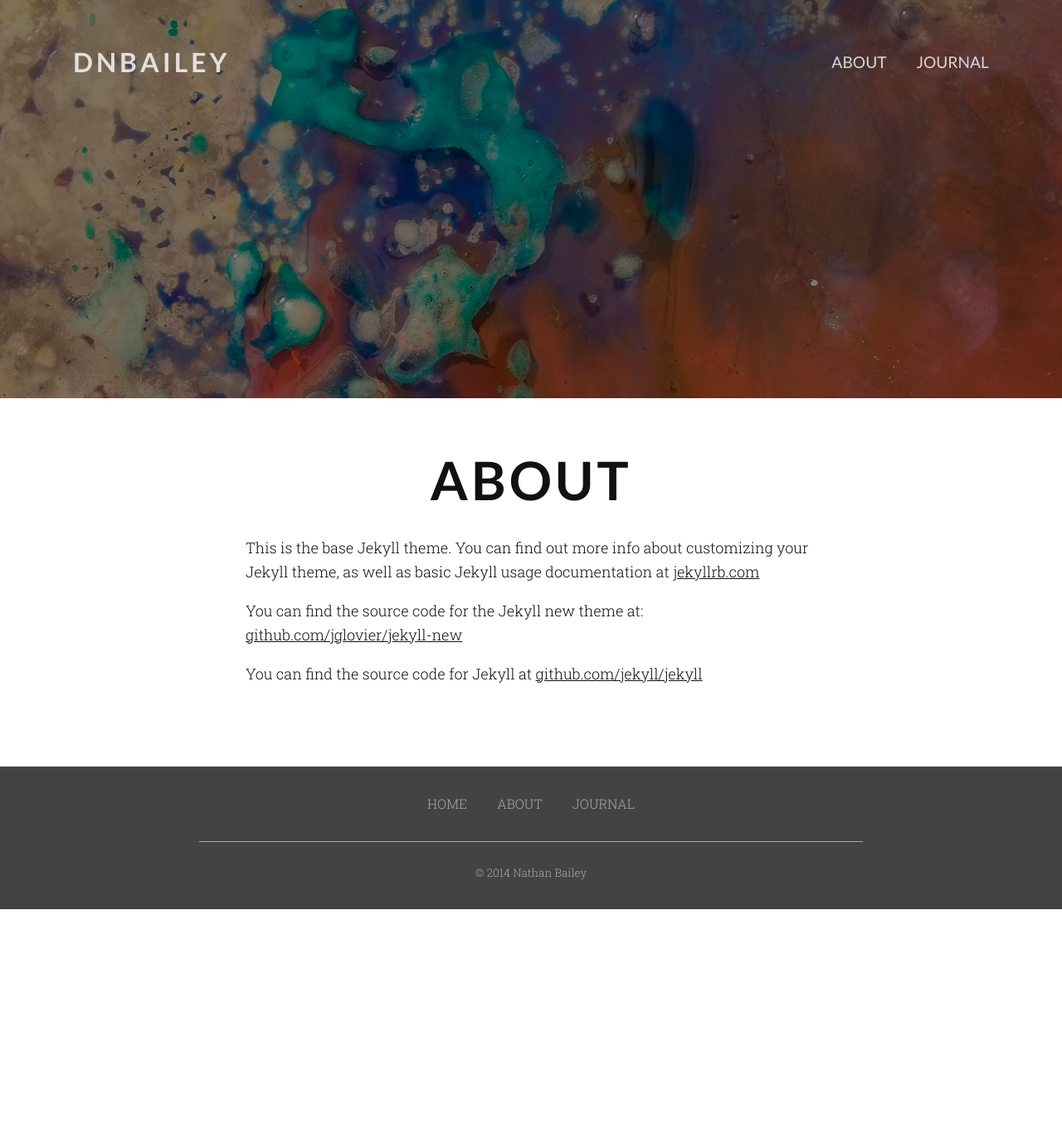
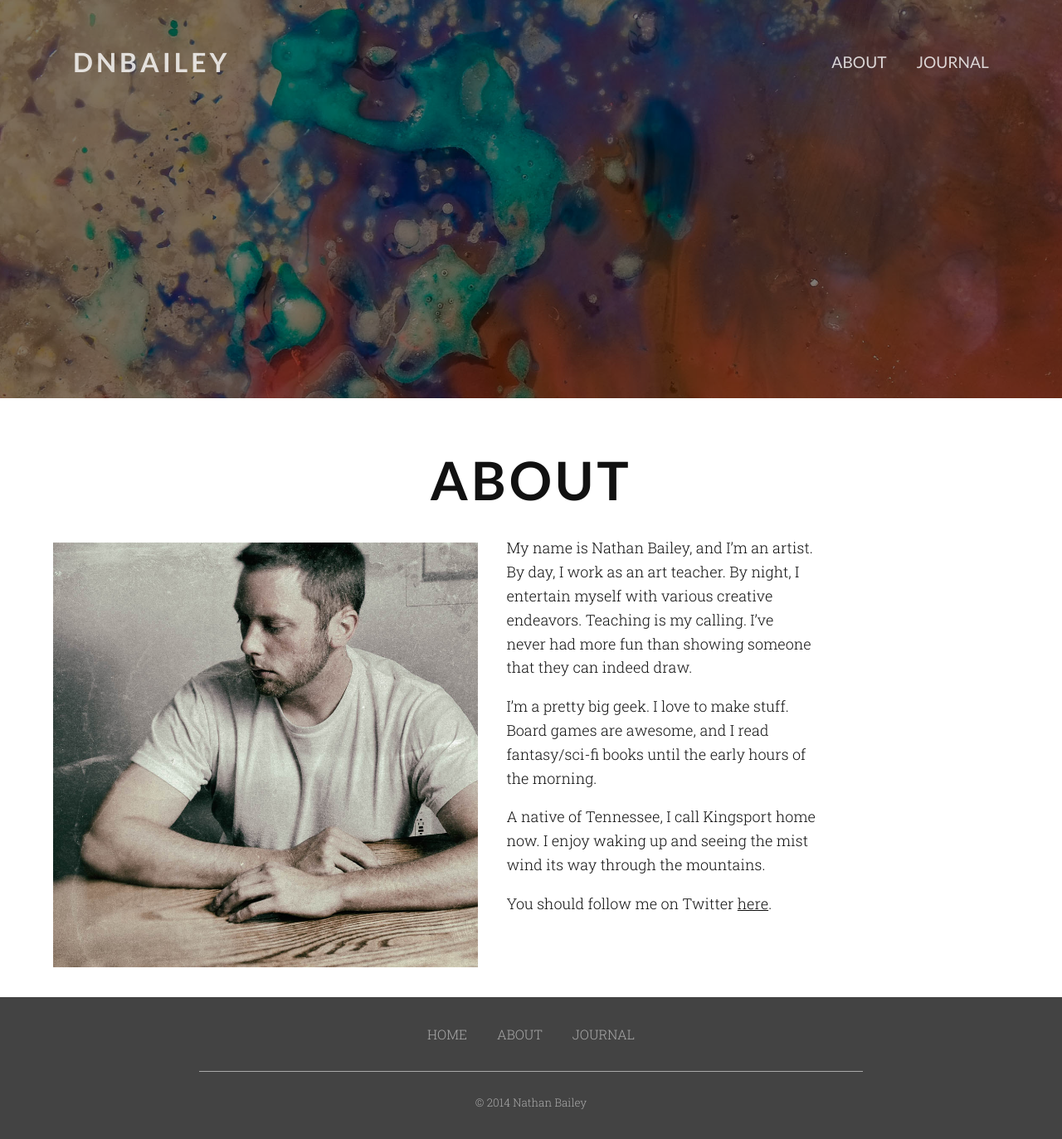
Before and after one commit to dnbailey/dnbailey.github.io.bak, a Jekyll site: the page built from about.md, in a window 1280 px wide and 1373 px high. Shown: the whole window at 83% size. Built offline with Jekyll 4.4.1, drawn with Linux system fonts in a browser that asks for light colours; nearby versions of some CDN libraries.

Commit message:
Add about page information

```diff
--- a/about.md
+++ b/about.md
@@ -4,8 +4,12 @@ title: About
 permalink: /about/
 ---
 
-This is the base Jekyll theme. You can find out more info about customizing your Jekyll theme, as well as basic Jekyll usage documentation at [jekyllrb.com](http://jekyllrb.com/)
+<figure class="quarter-left"><img src="/images/dnbailey.jpg"></figure>
 
-You can find the source code for the Jekyll new theme at: [github.com/jglovier/jekyll-new](https://github.com/jglovier/jekyll-new)
+My name is Nathan Bailey, and I'm an artist. By day, I work as an art teacher. By night, I entertain myself with various creative endeavors. Teaching is my calling. I've never had more fun than showing someone that they can indeed draw.
 
-You can find the source code for Jekyll at [github.com/jekyll/jekyll](https://github.com/jekyll/jekyll)
+I'm a pretty big geek. I love to make stuff. Board games are awesome, and I read fantasy/sci-fi books until the early hours of the morning.
+
+A native of Tennessee, I call Kingsport home now. I enjoy waking up and seeing the mist wind its way through the mountains.
+
+You should follow me on Twitter [here](http://twitter.com/dnbailey).
```
Also changed, not shown: images/dnbailey.jpg (added).
